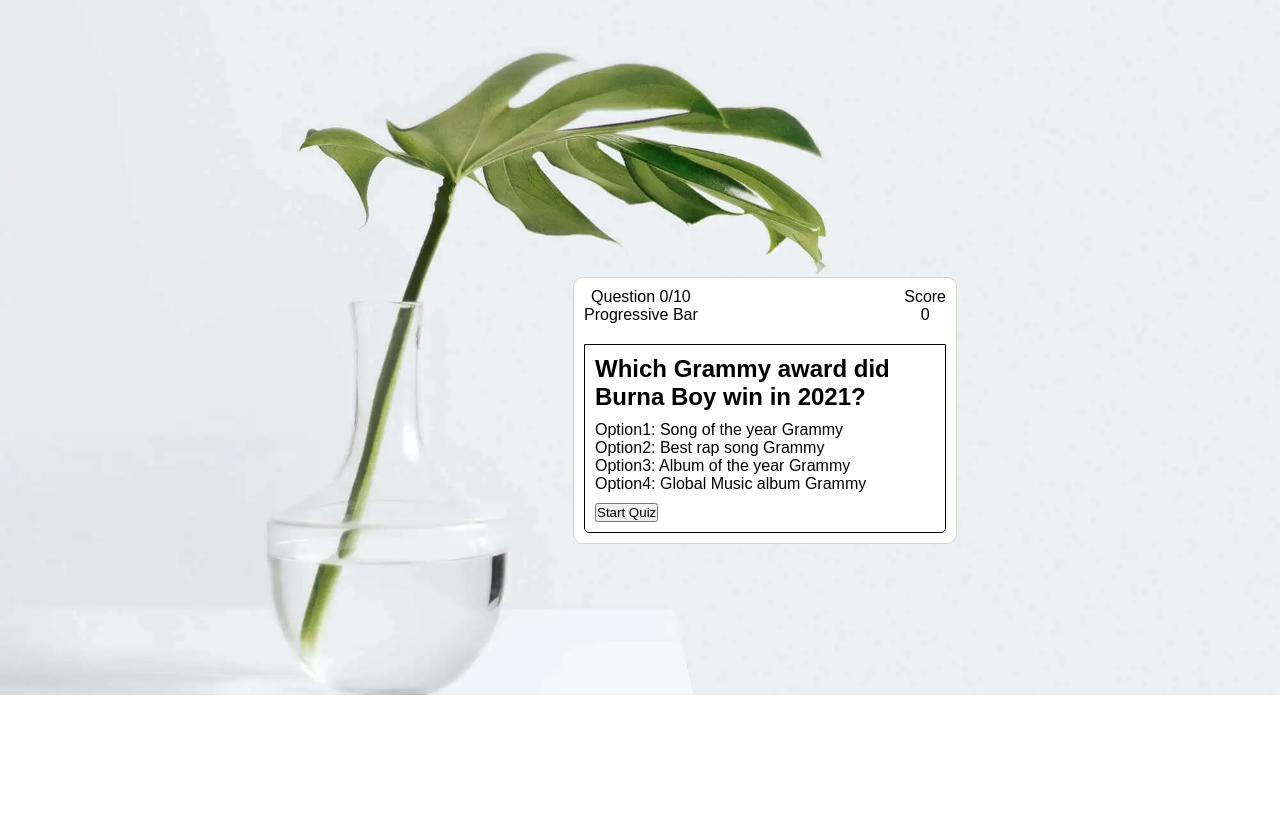
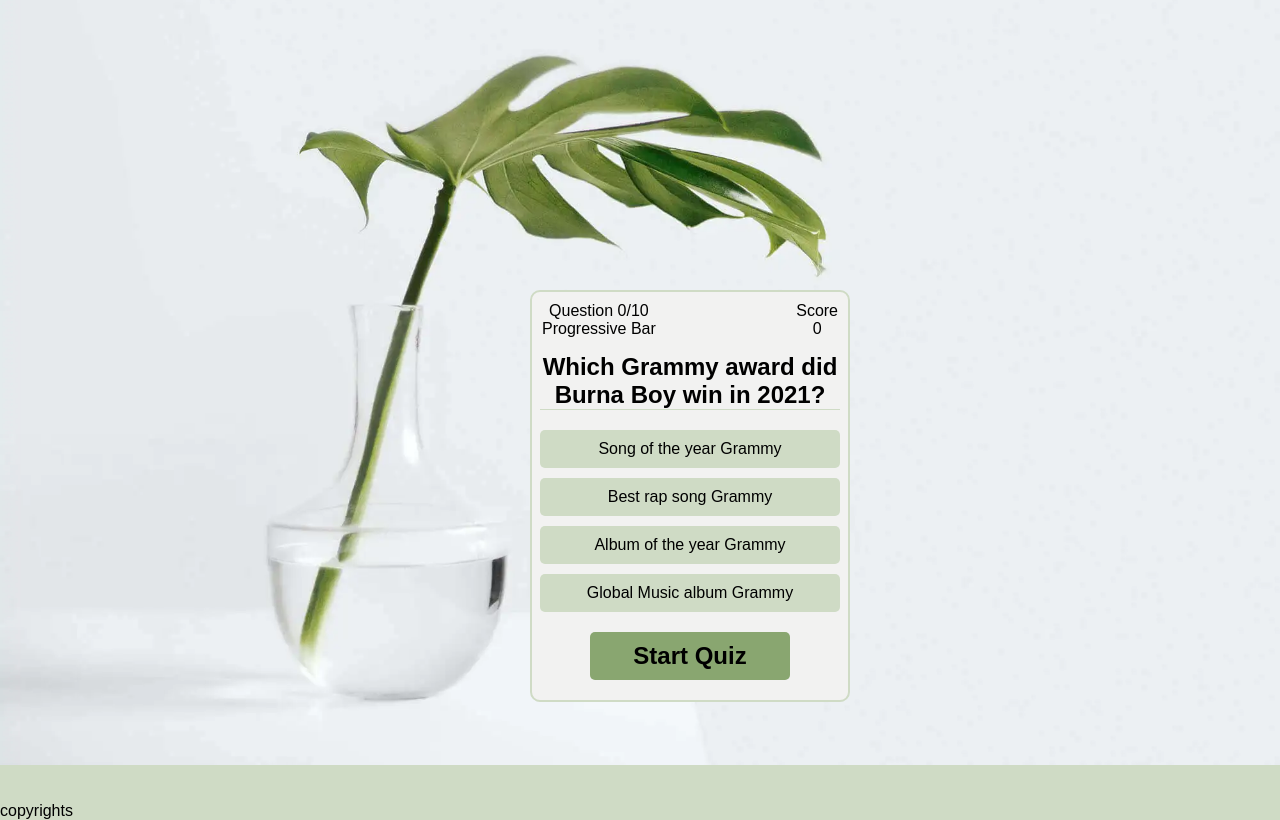
Before and after one commit to panzek/portfolio2-afrobeats-quiz, a plain HTML site: page index.html in a window 1280 px wide. Shown: the part 62-882 px from the top of the page. Before the commit the page ends 800 px from the top, so only its background shows below. Drawn offline with Linux system fonts and the light colour scheme; files whose address does not match are found by name.

Commit message:
Update the quiz box section to fix structural issues

```diff
--- a/assets/css/style.css
+++ b/assets/css/style.css
@@ -9,6 +9,7 @@
 }
 
 body {
+    background: #cfdbc5 url('../images/hero-image-afrobeats1.webp') center center/cover no-repeat;
     display: flex;
     flex-direction: column;
     font-family: 'poppins', sans-serif;
@@ -16,24 +17,25 @@
     min-height: 100%;
 }
 
+h1 {
+    text-align: center;
+    margin-top: 10px
+}
+
 main {
     height: 100%;
 }
 
 .quiz-container {
-    background: #000 url('../images/hero-image-afrobeats1.webp') center center/cover no-repeat;
-    background-color: beige;
     display: flex;
     flex-direction: column;
     justify-content: center;
     align-items: center;
-    position: absolute;
     width: 100%;
-    height: 90vh;
 }
 
 #quiz-box {
-    background-color: #fff;
+    background-color: #f2f2f1;
     border: 1px solid #cfdbc5;
     border-radius: 10px;
     display: flex;
@@ -41,9 +43,8 @@
     flex-direction: column;
     justify-content: center;
     padding: 10px;
-    margin-top: 200px;
-    position: relative;
-    width: 80%;
+    margin-top: 85%;
+    width: 45%;
 }
 
 .quiz-header {
@@ -59,26 +60,118 @@
     flex-direction: column;
     justify-content: center;
     align-items: flex-start;
-    border: 1px solid;
+    border: none;
     border-radius: 0 0 5px 5px;
     padding: 10px;
-    margin-top: 20px;
+    margin-top: 5px;
+}
+
+.question-box h2 {
+    border-bottom: 1px solid #cfdbc5;
+    text-align: center;
 }
 
 .quiz-options {
     padding: 10px 0;
 }
 
+.Option1,
+.Option2,
+.Option3,
+.Option4 {
+    background-color: #cfdbc5;
+    border-radius: 5px;
+    margin: 0 0 10px;
+    padding: 10px;
+    text-align: center;
+    width: 300px;
+}
+
+.btn {
+    background-color: #89a670;
+    border: none;
+    border-radius: 5px;
+    margin: auto;
+    padding: 10px 10px;
+    width: 200px;
+}
+
 
 /* start of media queries section  */
+/* portrait */
+
+/* screen sizes equal to or larger than 360px wide */
+@media screen and (min-width: 360px)
+and (orientation: portrait) {
+
+    #quiz-box {
+        width: 90%;
+    }
+}
+
+/* screen sizes equal to or larger than 412px wide */
+@media screen and (min-width: 412px)
+and (orientation: portrait) {
+
+    #quiz-box {
+        width: 80%;
+    }
+}
+
+/* screen sizes equal to or larger than 768px wide */
+@media screen and (min-width: 768px)
+and (orientation: portrait) {
+
+    #quiz-box {
+        margin-top: 55%;
+        width: 43%;
+    }
+}
+
 /* landscape */
+
 /* screen sizes equal to or larger than 560px wide */
 @media screen and (min-width: 560px)
 and (orientation: landscape) {
 
     #quiz-box {
-        margin: 150px 0 0 250px;
-        width: 30%;
+        border: 2px solid #cfdbc5;
+        margin: 220px 0 0 100px;
+        width: 18%;
+    }
+
+    .question-box h2 {
+        margin-bottom: 10px;
+    }
+
+    .btn {
+        font-size: 1.5rem;
+        font-weight: bolder;
     }
 
 }
+
+/* screen sizes equal to or larger than 1024px wide */
+@media screen and (min-width: 1024px)
+and (orientation: landscape) {
+
+    #quiz-box {
+        border: 2px solid #cfdbc5;
+        margin: 220px 0 100px 180px;
+        width: 32%;
+    }
+
+}
+
+/* screen sizes equal to or larger than 1280px wide */
+@media screen and (min-width: 1280px)
+and (orientation: landscape) {
+
+    #quiz-box {
+        border: 2px solid #cfdbc5;
+        margin: 305px 0 100px 100px;
+        width: 25%;
+
+    }
+
+}
--- a/index.html
+++ b/index.html
@@ -10,12 +10,11 @@
 </head>
 <body>
     <header>
-        <h1>Navigation menu</h1>
+        <h1>Afrobeats Quiz</h1>
     </header>
 
     <!-- main -->
     <main>
-        <div>
             <div class="quiz-container">
                 <div id="quiz-box">
                     <div class="quiz-header">
@@ -41,19 +40,18 @@
                         <h2>Which Grammy award did Burna Boy win in 2021? </h2>
                     </div>
                     <div class="quiz-options">
-                        <div>Option1: Song of the year Grammy </div>
-                        <div>Option2: Best rap song Grammy </div>
-                        <div>Option3: Album of the year Grammy</div>
-                        <div>Option4: Global Music album Grammy</div>
+                        <div class="Option1"> Song of the year Grammy </div>
+                        <div class="Option2">Best rap song Grammy </div>
+                        <div class="Option3">Album of the year Grammy</div>
+                        <div class="Option4">Global Music album Grammy</div>
                     </div>
                     <button class="btn start-btn">Start Quiz</button>
                 </div>
                 </div>
             </div>
-        </div>
     </main>
     <footer>
-        <p>copyrights</p>
+        <span>copyrights</span>
     </footer>
     <script src="script.js"></script>
 </body>
```
